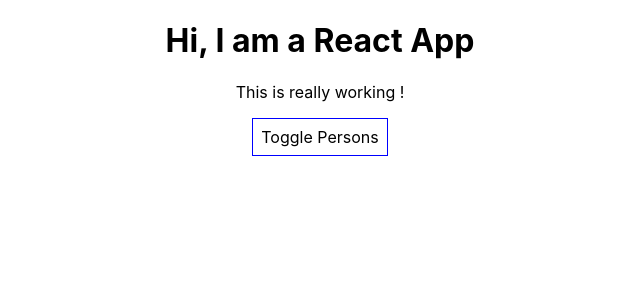
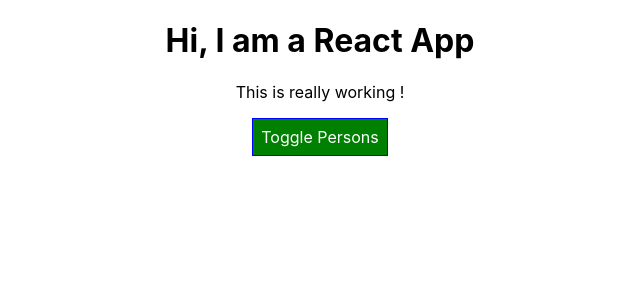
Before and after one commit to cheena-27/create, a React (Create React App) app: page / in a window 1280 px wide. Shown: the top 300 px of the page, without its empty margins (320-960 px from the left). Built offline with nearby package versions, Linux system fonts and the light colour scheme.

Commit message:
add button style

```diff
--- a/src/App.js
+++ b/src/App.js
@@ -46,7 +46,8 @@ class App extends Component {
 
   render() {
    const style = {
-    backgroundColor: 'white',
+    backgroundColor: 'green',
+    color: 'white',
     font: 'inherit',
     border: '1px solid blue',
     padding: '8px',
```
